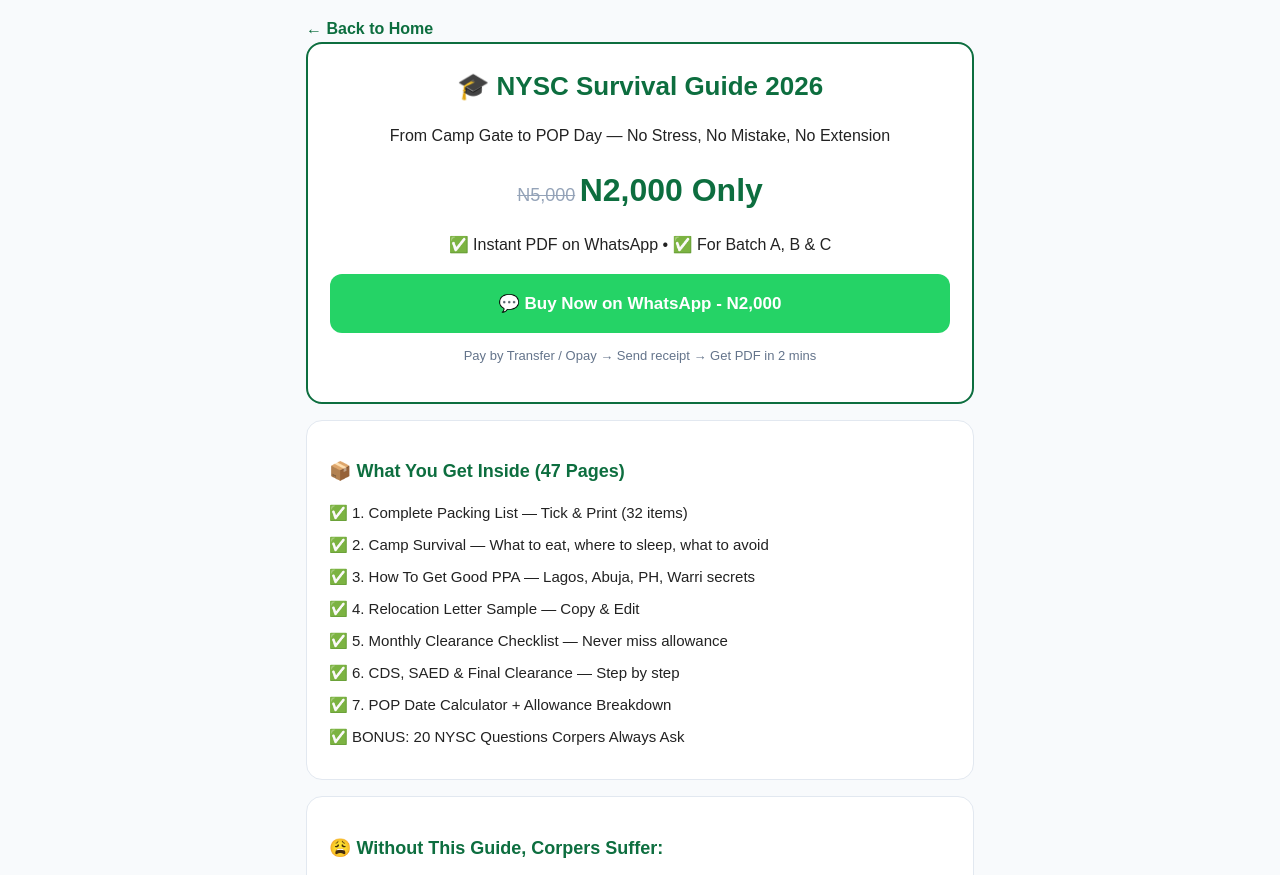
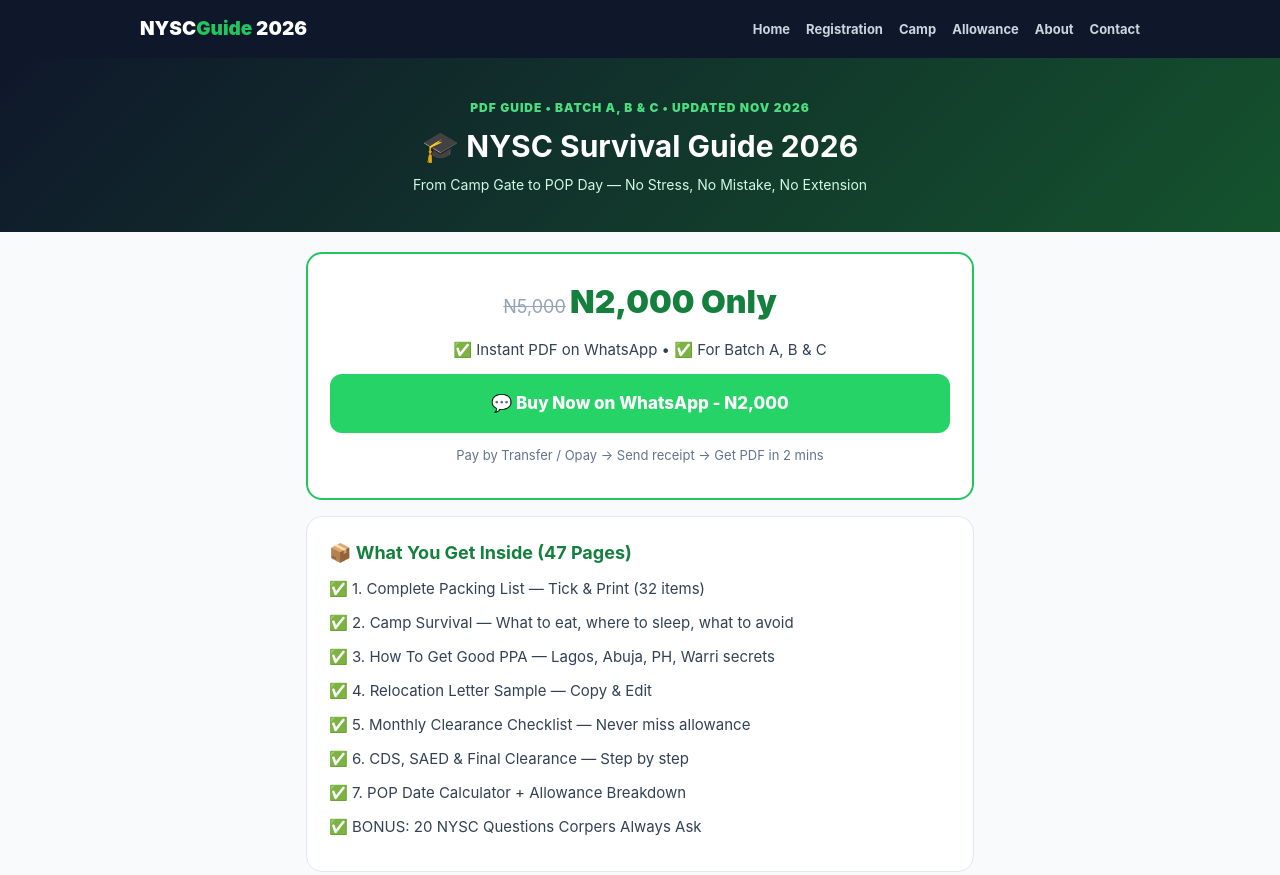
Before and after one commit to Godstime1997/Godstime1997.github.io, a plain HTML site: page nysc-survival-guide.html in a window 1280 px wide. Shown: the top 875 px of the page. Drawn offline with Linux system fonts and the light colour scheme.

Commit message:
Revamp NYSC Survival Guide 2026 layout and styles
Updated styling and content for the NYSC Survival Guide 2026 webpage, including new author meta tag, improved layout, and additional navigation links.

```diff
--- a/nysc-survival-guide.html
+++ b/nysc-survival-guide.html
@@ -5,27 +5,62 @@
 <meta name="viewport" content="width=device-width, initial-scale=1.0">
 <title>NYSC Survival Guide 2026 - Packing, Camp, PPA, Relocation & Clearance - N2,000 Only</title>
 <meta name="description" content="NYSC Survival Guide 2026 PDF. Complete packing list, camp survival, how to get good PPA, relocation letter sample, clearance checklist. Buy on WhatsApp for N2,000.">
+<meta name="author" content="Godstime Onovughe">
 <link rel="canonical" href="https://godstime1997.github.io/nysc-survival-guide.html">
 <script async src="https://pagead2.googlesyndication.com/pagead/js/adsbygoogle.js?client=ca-pub-1439876525955206" crossorigin="anonymous"></script>
 <style>
-*{box-sizing:border-box}body{font-family:Arial,sans-serif;background:#f8fafc;color:#222;margin:0;line-height:1.6}
-.wrap{max-width:700px;margin:auto;padding:16px}
+*{box-sizing:border-box;margin:0;padding:0}
+body{font-family:Inter,Arial,sans-serif;background:#f8fafc;color:#0f172a;line-height:1.6}
+a{text-decoration:none}
+.topbar{background:#0f172a;color:#fff;padding:14px 16px;position:sticky;top:0;z-index:10}
+.topbar-inner{max-width:1000px;margin:auto;display:flex;justify-content:space-between;align-items:center}
+.logo{font-weight:900;font-size:19px}.logo span{color:#22c55e}
+.nav{display:flex;gap:16px;font-size:13px;font-weight:700}.nav a{color:#cbd5e1}.nav a:hover{color:#fff}
+.hero{background:linear-gradient(135deg,#0f172a 0%,#14532d 100%);color:#fff;padding:36px 16px;text-align:center}
+.hero-inner{max-width:750px;margin:auto}
+.hero span{font-size:12px;font-weight:900;letter-spacing:1px;color:#4ade80;text-transform:uppercase}
+.hero h1{font-size:30px;line-height:1.2;margin:8px 0 10px}
+.hero p{color:#d1fae5;font-size:14px}
+.wrap{max-width:700px;margin:auto;padding:20px 16px}
 .card{background:#fff;border:1px solid #e2e8f0;border-radius:16px;padding:22px;margin-bottom:16px}
-h1{color:#0d6e3f;font-size:26px;margin:0 0 8px}h2{color:#0d6e3f;font-size:18px}
-.price{font-size:32px;font-weight:800;color:#0d6e3f}.old{color:#94a3b8;text-decoration:line-through;font-size:18px}
+.card h2{font-size:18px;color:#15803d;margin-bottom:10px}
+.card p{font-size:15px;color:#334155;margin-bottom:10px}
+.price{font-size:32px;font-weight:900;color:#15803d}.old{color:#94a3b8;text-decoration:line-through;font-size:18px}
 .btn{display:block;text-align:center;padding:16px;border-radius:12px;background:#25D366;color:#fff;font-weight:800;font-size:17px;text-decoration:none;margin:12px 0}
-.btn2{display:block;text-align:center;padding:14px;border-radius:12px;background:#0d6e3f;color:#fff;font-weight:700;text-decoration:none}
+.btn2{display:block;text-align:center;padding:14px;border-radius:12px;background:#0f172a;color:#fff;font-weight:700;text-decoration:none}
 .check{font-size:15px;margin:8px 0}
-.warn{background:#fffbeb;border-left:4px solid #f59e0b;padding:14px;border-radius:8px}
-a{color:#0d6e3f;text-decoration:none;font-weight:700}
+.warn{background:#fffbeb;border-left:4px solid #f59e0b;padding:14px;border-radius:8px;font-size:14px}
+footer{max-width:1000px;margin:30px auto;padding:20px 16px 40px;text-align:center;color:#64748b;font-size:12.5px;line-height:1.9}
+footer a{color:#0f172a;font-weight:700}
+@media(max-width:600px){.hero h1{font-size:24px}.nav{display:none}.topbar-inner{justify-content:center}}
 </style>
 </head>
 <body>
+
+<div class="topbar">
+  <div class="topbar-inner">
+    <div class="logo">NYSC<span>Guide</span> 2026</div>
+    <div class="nav">
+      <a href="/">Home</a>
+      <a href="./nysc-registration-guide-2026.html">Registration</a>
+      <a href="./nysc-camp-requirements-what-to-take-2026.html">Camp</a>
+      <a href="./nysc-allowance-2026-how-much.html">Allowance</a>
+      <a href="./about.html">About</a>
+      <a href="./contact.html">Contact</a>
+    </div>
+  </div>
+</div>
+
+<div class="hero">
+  <div class="hero-inner">
+    <span>PDF Guide • Batch A, B & C • Updated Nov 2026</span>
+    <h1>🎓 NYSC Survival Guide 2026</h1>
+    <p>From Camp Gate to POP Day — No Stress, No Mistake, No Extension</p>
+  </div>
+</div>
+
 <div class="wrap">
-<a href="index.html">← Back to Home</a>
-<div class="card" style="text-align:center;border:2px solid #0d6e3f">
-<h1>🎓 NYSC Survival Guide 2026</h1>
-<p>From Camp Gate to POP Day — No Stress, No Mistake, No Extension</p>
+<div class="card" style="text-align:center;border:2px solid #22c55e">
 <p><span class="old">N5,000</span> <span class="price">N2,000 Only</span></p>
 <p>✅ Instant PDF on WhatsApp • ✅ For Batch A, B & C</p>
 <!-- REPLACE 2348100000000 WITH YOUR REAL WHATSAPP NUMBER -->
@@ -60,7 +95,19 @@ a{color:#0d6e3f;text-decoration:none;font-weight:700}
 <a class="btn" href="https://wa.me/2348100000000?text=I%20want%20to%20buy%20NYSC%20Survival%20Guide%20N2000">💬 Buy on WhatsApp - N2,000</a>
 <a class="btn2" href="./nysc-camp-packing-checklist.html">🎒 Try Free Packing Tool First</a>
 <p style="font-size:13px;color:#64748b;margin-top:12px">100% Real. Built by Godstime Onovughe, NDU SLT / Petro Eng.</p>
+<p><a href="./nysc-registration-guide-2026.html">Registration Guide</a> | <a href="./nysc-camp-requirements-what-to-take-2026.html">Camp Requirements</a> | <a href="./nysc-allowance-2026-how-much.html">Allowance</a></p>
+</div>
+
+<div style="display:flex;gap:12px;flex-wrap:wrap">
+  <a class="btn2" href="/">← Back to Home</a>
 </div>
 </div>
+
+<footer>
+  <p style="font-weight:900;color:#0f172a;font-size:14px">NYSC Guide 2026</p>
+  <p><a href="./about.html">About</a> | <a href="./contact.html">Contact</a> | <a href="./privacy.html">Privacy Policy</a></p>
+  <p>© 2026 godstime1997.github.io | Warri, Delta State, Nigeria<br>Not affiliated with NYSC | All guides are free</p>
+</footer>
+
 </body>
 </html>
```
